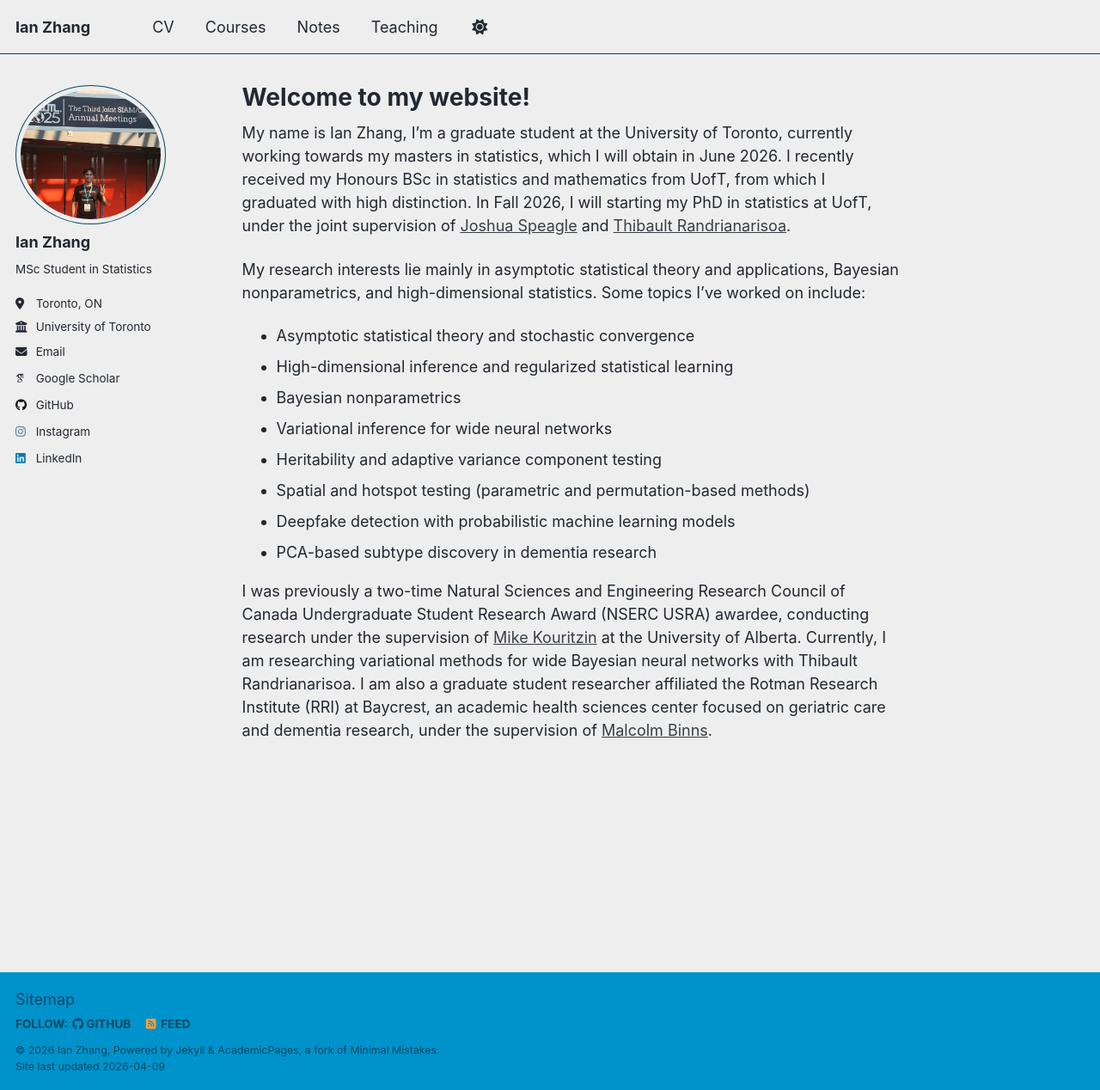
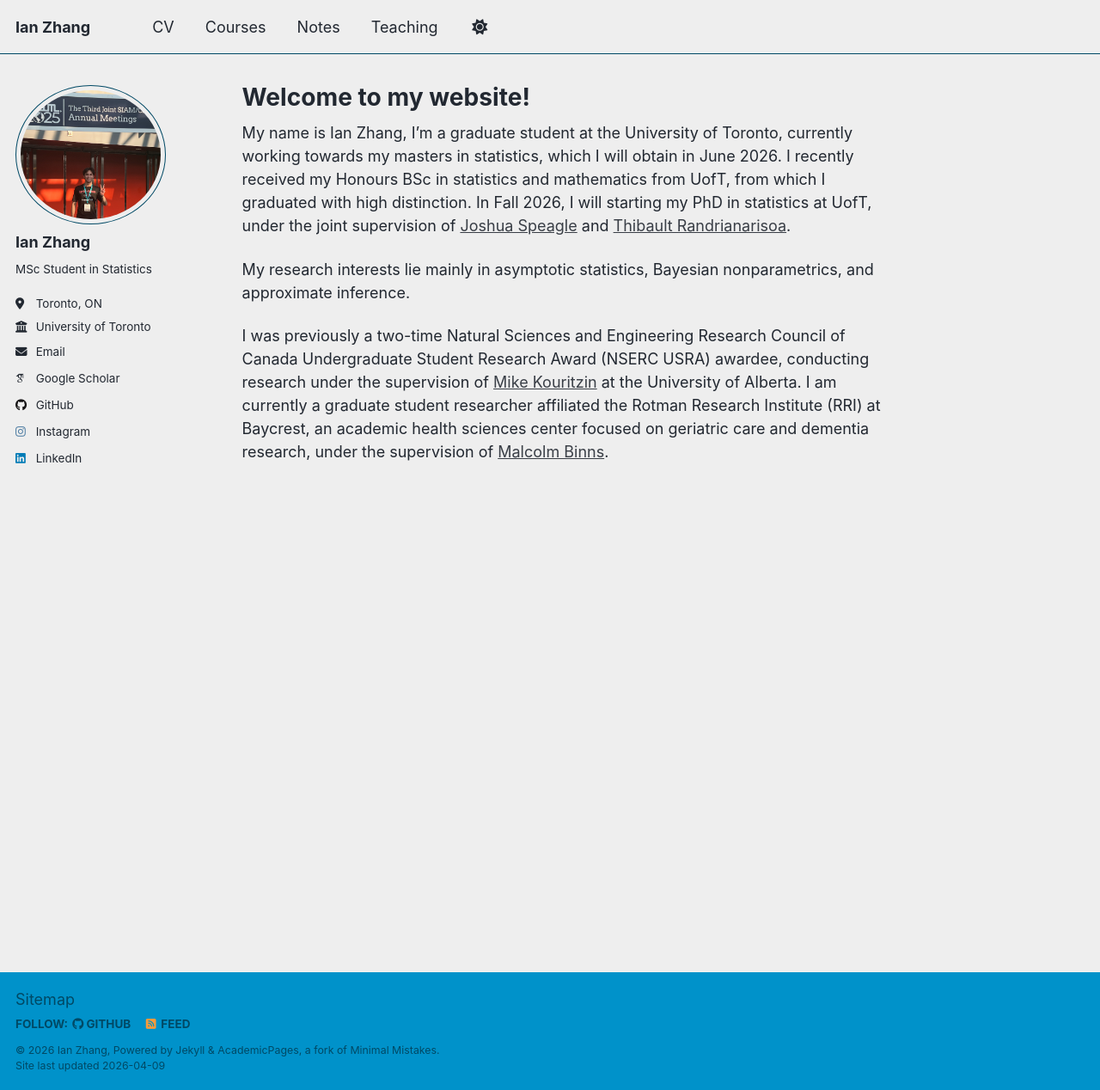
Before and after one commit to IanZhang42/ianwebsite, a Jekyll site: the page built from _pages/about.md, in a window 1280 px wide and 1268 px high. Shown: the whole window at 86% size. Built offline with Jekyll 4.4.1, drawn with Linux system fonts in a browser that asks for light colours; some web fonts are replaced; a script that is not in the unit is left out.

Commit message:
Update about.md

```diff
--- a/_pages/about.md
+++ b/_pages/about.md
@@ -9,14 +9,6 @@ redirect_from:
 
 My name is Ian Zhang, I'm a graduate student at the University of Toronto, currently working towards my masters in statistics, which I will obtain in June 2026. I recently received my Honours BSc in statistics and mathematics from UofT, from which I graduated with high distinction. In Fall 2026, I will starting my PhD in statistics at UofT, under the joint supervision of [Joshua Speagle](https://joshspeagle.com/) and [Thibault Randrianarisoa](https://thibaultrandrianarisoa.netlify.app/).
 
-My research interests lie mainly in asymptotic statistical theory and applications, Bayesian nonparametrics, and high-dimensional statistics. Some topics I've worked on include:
-- Asymptotic statistical theory and stochastic convergence
-- High-dimensional inference and regularized statistical learning
-- Bayesian nonparametrics
-- Variational inference for wide neural networks
-- Heritability and adaptive variance component testing
-- Spatial and hotspot testing (parametric and permutation-based methods)
-- Deepfake detection with probabilistic machine learning models
-- PCA-based subtype discovery in dementia research
+My research interests lie mainly in asymptotic statistics, Bayesian nonparametrics, and approximate inference.
 
-I was previously a two-time Natural Sciences and Engineering Research Council of Canada Undergraduate Student Research Award (NSERC USRA) awardee, conducting research under the supervision of [Mike Kouritzin](https://www.math.ualberta.ca/~mkouritz/Kouritzin_M.html) at the University of Alberta. Currently, I am researching variational methods for wide Bayesian neural networks with Thibault Randrianarisoa. I am also a graduate student researcher affiliated the Rotman Research Institute (RRI) at Baycrest, an academic health sciences center focused on geriatric care and dementia research, under the supervision of [Malcolm Binns](https://www.dlsph.utoronto.ca/faculty-profile/binns-malcolm/).
+I was previously a two-time Natural Sciences and Engineering Research Council of Canada Undergraduate Student Research Award (NSERC USRA) awardee, conducting research under the supervision of [Mike Kouritzin](https://www.math.ualberta.ca/~mkouritz/Kouritzin_M.html) at the University of Alberta. I am currently a graduate student researcher affiliated the Rotman Research Institute (RRI) at Baycrest, an academic health sciences center focused on geriatric care and dementia research, under the supervision of [Malcolm Binns](https://www.dlsph.utoronto.ca/faculty-profile/binns-malcolm/).
```
